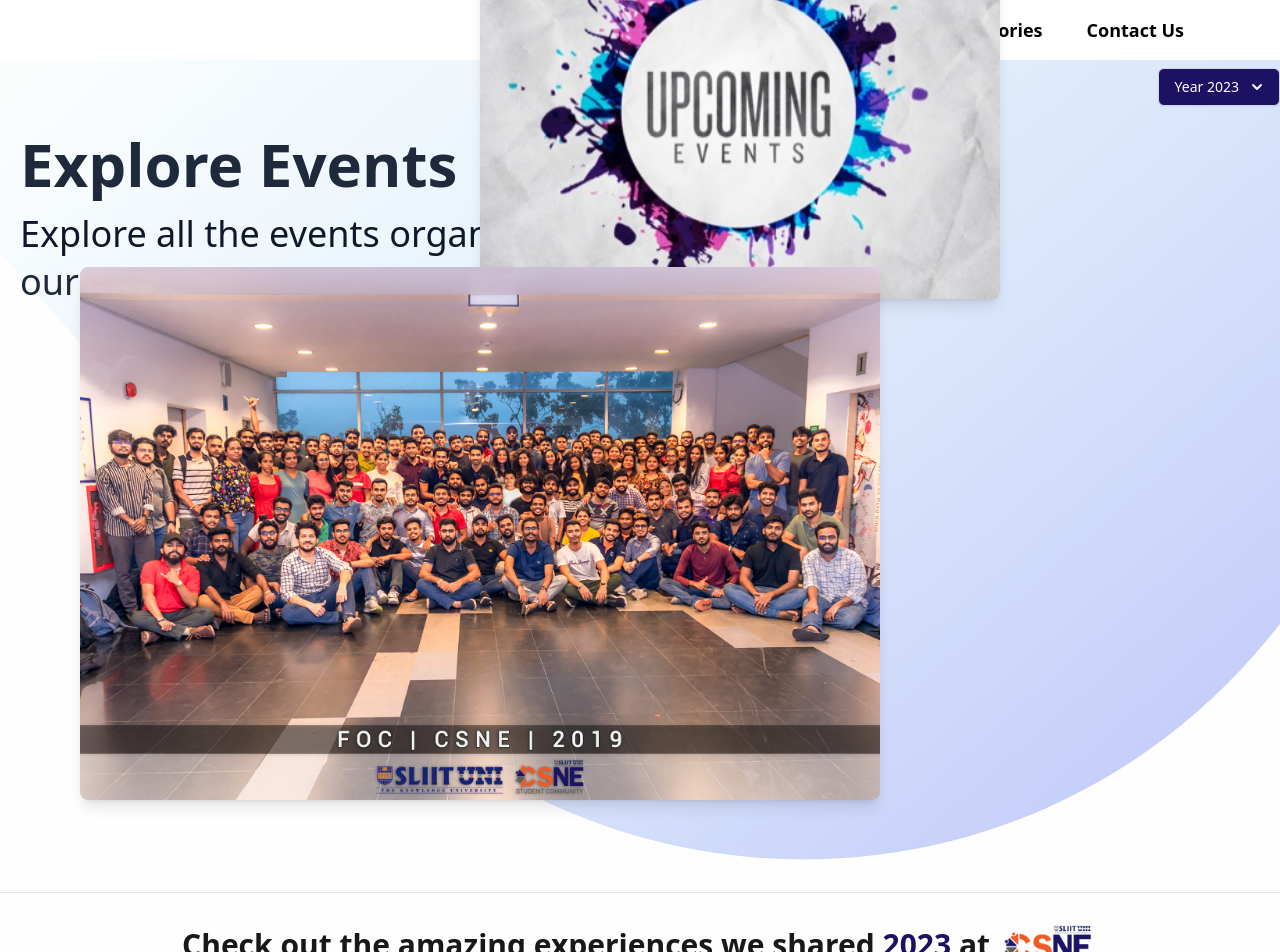
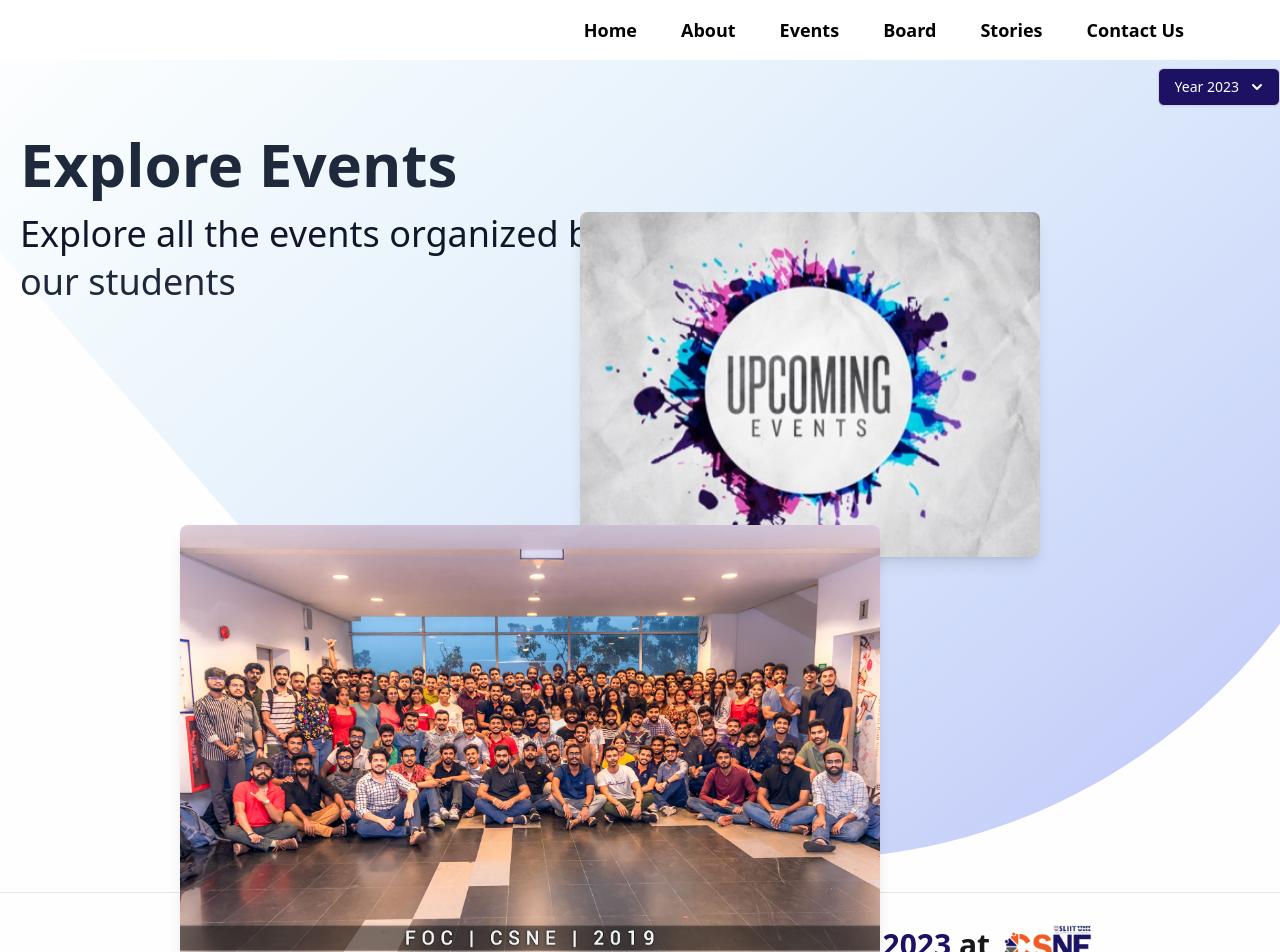
Before and after one commit to ms-club-sliit/CSNE-SC-Official-Web, a Next.js app: page /events/2023 in a window 1280 px wide. Shown: the top 952 px of the page. Built offline with nearby package versions, Linux system fonts and the light colour scheme.

Commit message:
style change

```diff
--- a/src/app/events/[year]/page.jsx
+++ b/src/app/events/[year]/page.jsx
@@ -8,7 +8,6 @@ const Page = ({ params }) => {
       <div className=" bg-[#FEFEFE] text-zinc-900 ">
         <div>
           <EventHero />
-          <hr class="h-px my-8 bg-gray-200 border-0 dark:bg-gray-700"></hr>
           <Events year={params.year} />
         </div>
       </div>
--- a/src/components/Events/EventHero.jsx
+++ b/src/components/Events/EventHero.jsx
@@ -4,8 +4,7 @@ import YearDropDown from "./YearDropDown";
 
 const EventHero = () => {
     return (
-
-        <div>
+        <>
             <section
                 className="w-screen h-screen bg-no-repeat bg-top-[100%] bg-right-[50%] bg-[150%] hidden md:block"
                 style={{
@@ -26,13 +25,13 @@ const EventHero = () => {
                             <p className="text-left text-4xl text-slate-800 antialiased">our students</p>
                         </div>
 
-                        <div className="absolute md:bottom-14 lg:bottom-0  lg:top-22 xl:right-[400px] right-40 ">
+                        <div className="absolute md:bottom-14 lg:bottom-0 lg:top-22 xl:top-[180px] xl:right-[400px] right-40 ">
                             <div className="relative top-8 left-40 xl:left-[400px]">
-                                <Image className="rounded-lg shadow-lg md:w-[280px] lg:w-[380px] xl:w-[520px]" alt={"upcoming event"} src={`/images/upcoming.jpg`} layout="intrinsic" width={400} height={220} />
+                                <Image className="rounded-lg shadow-lg md:w-[280px] lg:w-[380px] xl:w-[460px]" alt={"upcoming event"} src={`/images/upcoming.jpg`} layout="intrinsic" width={400} height={220} />
                             </div>
 
                             <div className="relative xl:right-41">
-                                <Image className="rounded-lg shadow-lg md:w-[400px] lg:w-[500px] xl:w-[800px]" alt={"group photo"} src={`/images/group.jpg`} layout="intrinsic" width={500} height={300} />
+                                <Image className="rounded-lg shadow-lg md:w-[400px] lg:w-[500px] xl:w-[700px]" alt={"group photo"} src={`/images/group.jpg`} layout="intrinsic" width={500} height={300} />
                             </div>
                         </div>
                     </div>
@@ -73,7 +72,7 @@ const EventHero = () => {
 
                 </div>
             </section>
-        </div>
+        </>
     )
 }
 
--- a/src/components/Events/Events.jsx
+++ b/src/components/Events/Events.jsx
@@ -20,6 +20,7 @@ const Events = ({ year }) => {
 
     return (
         <section className="container ml-auto mr-auto p-4 sm:p-4 md:p-4 lg:p-0 xl:p-0" >
+          <hr class="container h-px my-8 bg-gray-200 border-0 dark:bg-gray-700"></hr>
 
             <h2 className="text-3xl font-semibold text-center">Check out the amazing experiences we shared <span className="text-[#1D1163]">{year}</span> at <span> <Image className="inline align-middle" alt="csne logo" width={100} height={100} src={'/static/csnesc-logo.png'} /></span></h2>
 
```
